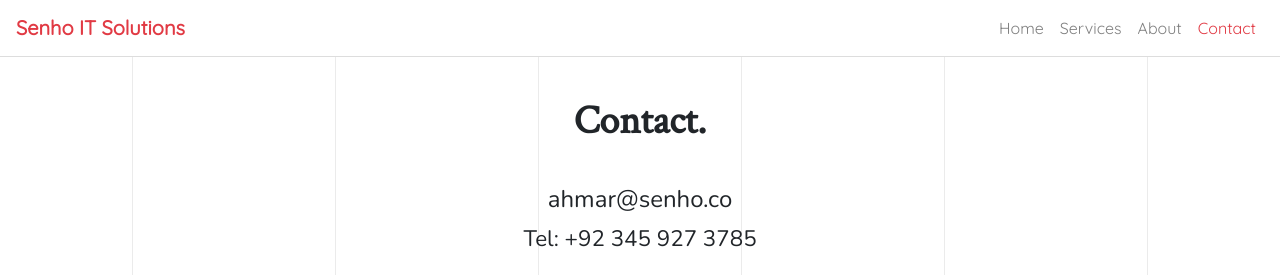
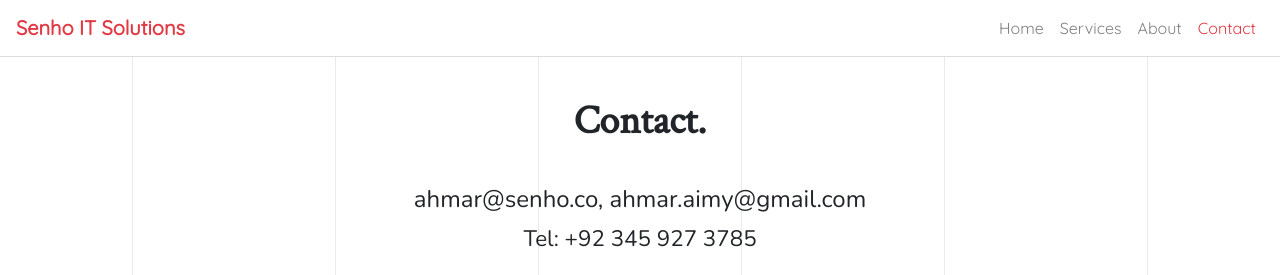
Before and after one commit to ahmarmahmood/SenhoSite, a plain HTML site: page contact.html in a window 1280 px wide. Shown: the top 275 px of the page. Drawn offline with nearby package versions, Linux system fonts and the light colour scheme.

Commit message:
Update contact.html

```diff
--- a/contact.html
+++ b/contact.html
@@ -35,7 +35,7 @@
   </nav>
   <h1 style="margin: 1em .5em;" class="text-center title-font">Contact.</h1>
   <div style="display: flex; flex-wrap: wrap; margin: 1em 1.5em;">
-    <h4 style="width: 100%; margin-bottom: .5em;" class="text-center">ahmar@senho.co</h4>
+    <h4 style="width: 100%; margin-bottom: .5em;" class="text-center">ahmar@senho.co, ahmar.aimy@gmail.com</h4>
     <h4 style="width: 100%; margin-bottom: .5em; font-size: 1.4em" class="text-center">Tel: +92 345 927 3785</h4>
   </div>
   <div style="display: flex; justify-content: center; align-items: center; margin-top: 1em;">
```
